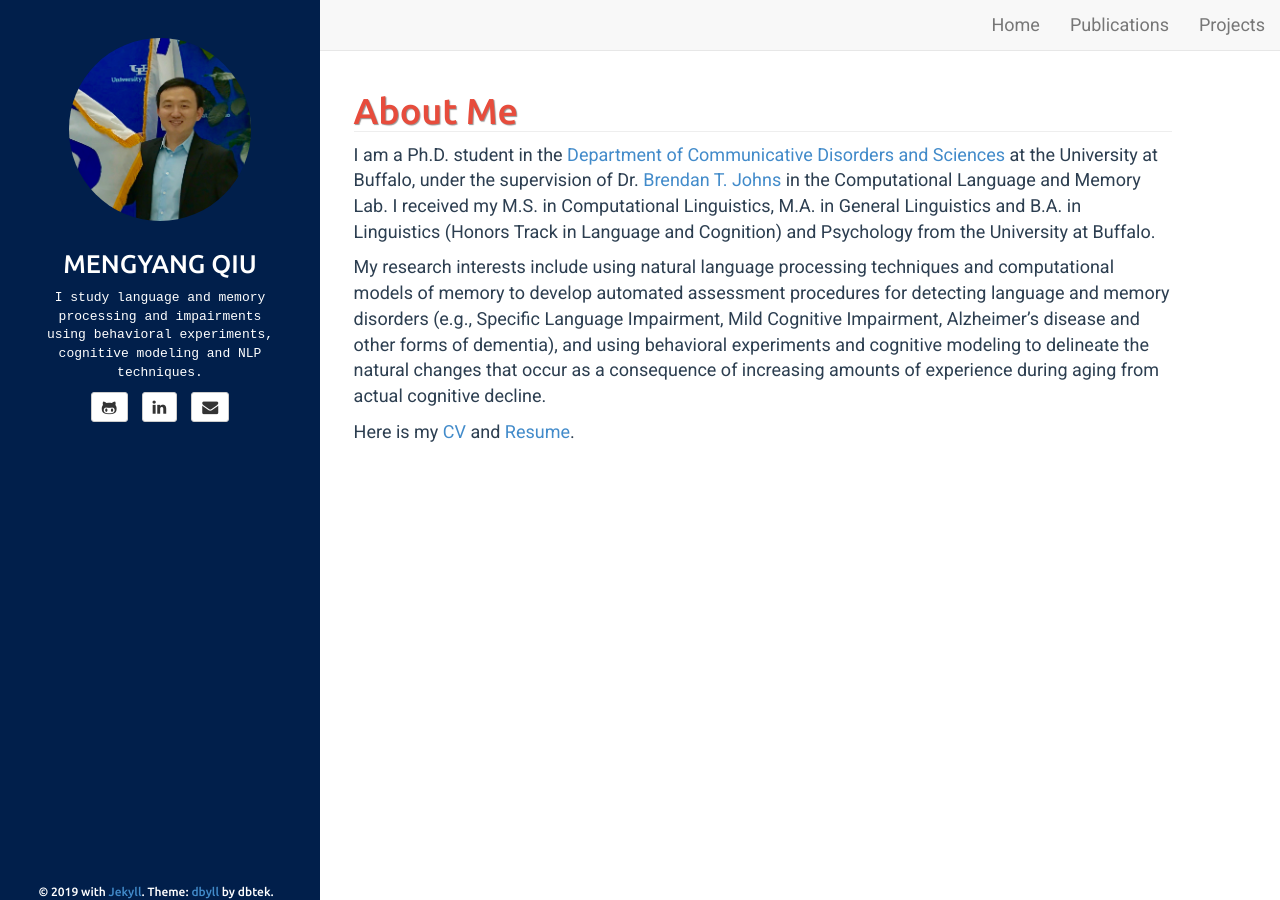
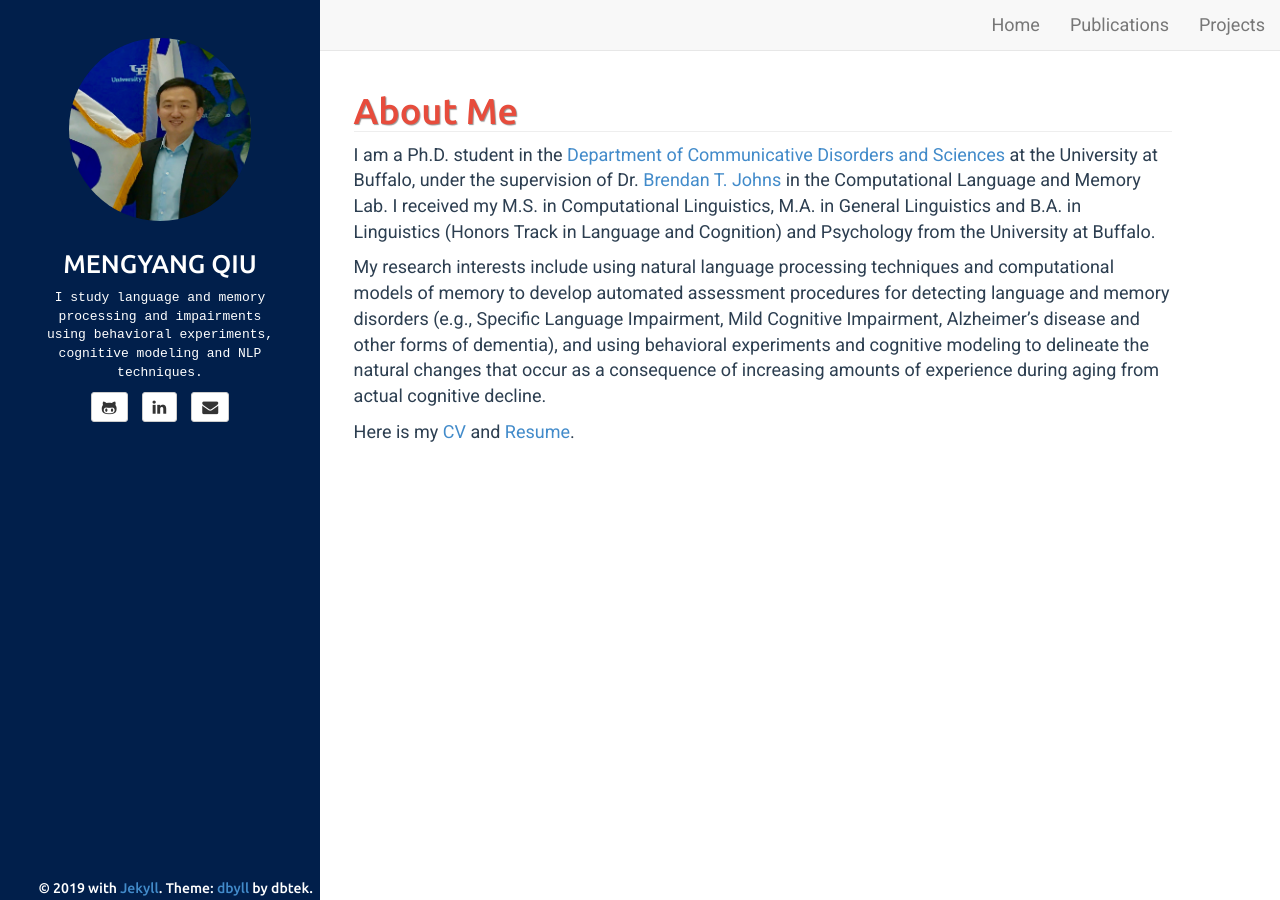
Before and after one commit to mengyangq/mengyangq.github.io, a Jekyll site: the page built from index.html, in a window 1280 px wide. Built offline with Jekyll 4.4.1, drawn with Linux system fonts in a browser that asks for light colours.

Commit message:
Update style.css

```diff
--- a/assets/css/style.css
+++ b/assets/css/style.css
@@ -198,10 +198,10 @@ li {
 }
 
 footer {
-  	bottom: 0px;
+  	bottom: 2px;
 	position:fixed;
 	font-family: 'Ubuntu';
-	font-size:12px;
+	font-size:14px;
 }
 
 /* nav-vertical-tabs component */
```
